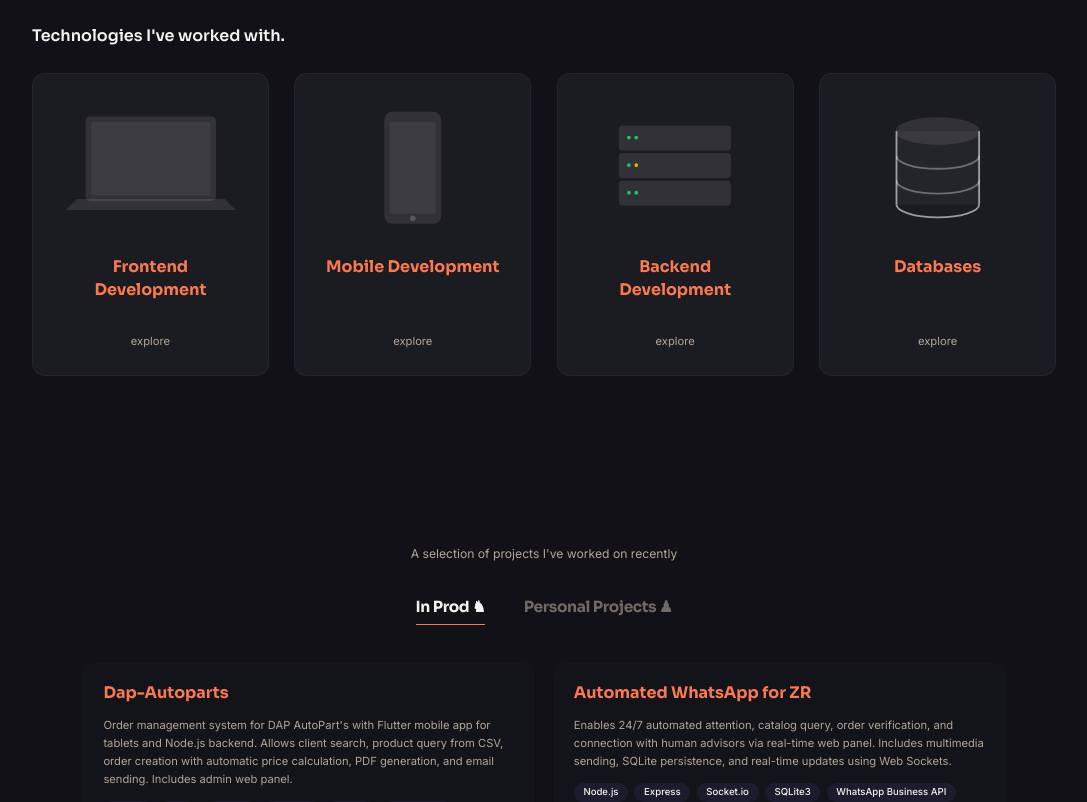
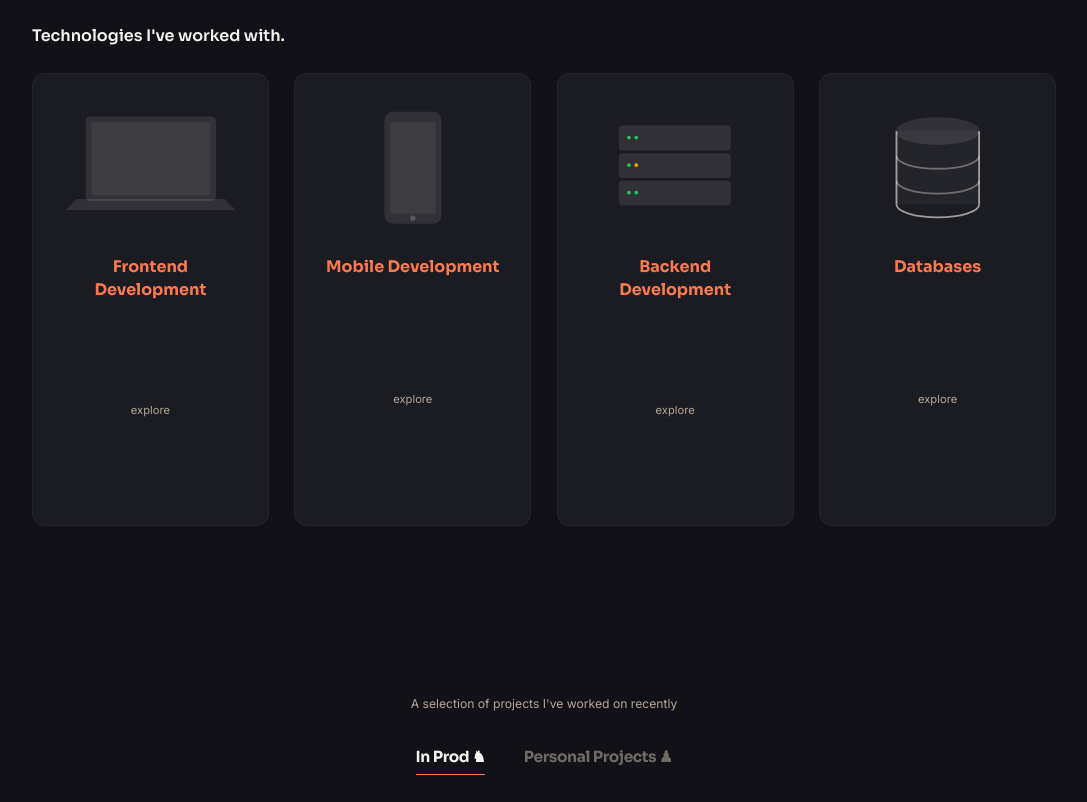
Before and after one commit to csanchezs9/Portafolio, a Next.js app: page / in a window 1280 px wide. Shown: the part 1204-2006 px from the top of the page, without its empty margins (96-1183 px from the left). Built offline with nearby package versions, Linux system fonts and the light colour scheme.

Commit message:
fix: hover on one tech card no longer animates all four
Icons now live in an absolutely-positioned overlay inside a fixed-height
reserved area, so revealing them never changes the card height. The
stretched grid row therefore stays put and only the hovered card's icons
animate in.

```diff
--- a/components/sections/About.tsx
+++ b/components/sections/About.tsx
@@ -110,15 +110,23 @@ function DeviceCard({ device, data, index }: any) {
           {data.title}
         </h3>
 
-        {/* Tech icons - appear on hover */}
-        <motion.div
-          initial={{ opacity: 0, height: 0 }}
-          animate={{
-            opacity: isHovered ? 1 : 0,
-            height: isHovered ? "auto" : 0
-          }}
-          transition={{ duration: 0.3 }}
-          className="grid grid-cols-4 gap-4 overflow-hidden"
+        {/* Reserved area: hint (idle) and icons (hover) overlaid so the
+            card height never changes on hover (otherwise the stretched row
+            would resize every sibling). */}
+        <div className="relative flex-1 min-h-[14rem]">
+          {/* Hover hint */}
+          <motion.p
+            animate={{ opacity: isHovered ? 0 : 1 }}
+            transition={{ duration: 0.25 }}
+            className="absolute inset-0 flex items-center justify-center text-sm text-muted-foreground"
+          >
+            {t.about.viewTech}
+          </motion.p>
+
+          {/* Tech icons */}
+          <div
+            className="absolute inset-0 grid grid-cols-4 gap-3 content-start"
+            style={{ pointerEvents: isHovered ? "auto" : "none" }}
           >
             {data.techs.map((tech: any, idx: number) => (
               <motion.div
@@ -135,29 +143,16 @@ function DeviceCard({ device, data, index }: any) {
                   ease: [0.34, 1.56, 0.64, 1],
                 }}
                 whileHover={{ scale: 1.12, y: -4 }}
-              className="flex flex-col items-center gap-2 p-3 rounded-lg bg-background/50 hover:bg-background transition-colors"
+                className="flex h-fit flex-col items-center gap-1.5 p-2 rounded-lg bg-background/50 hover:bg-background transition-colors"
               >
-              <tech.icon
-                className="w-8 h-8"
-                style={{ color: tech.color }}
-              />
-              <span className="text-xs font-medium text-center text-muted-foreground">
+                <tech.icon className="w-7 h-7" style={{ color: tech.color }} />
+                <span className="text-[10px] font-medium text-center leading-tight text-muted-foreground">
                   {tech.name}
                 </span>
               </motion.div>
             ))}
-        </motion.div>
-
-        {/* Hover hint */}
-        {!isHovered && (
-          <motion.p
-            initial={{ opacity: 1 }}
-            animate={{ opacity: isHovered ? 0 : 1 }}
-            className="text-sm text-muted-foreground text-center mt-auto pt-4"
-          >
-            {t.about.viewTech}
-          </motion.p>
-        )}
+          </div>
+        </div>
       </div>
     </motion.div>
   );
```
Lines whose indentation alone changed are shown as unchanged.
